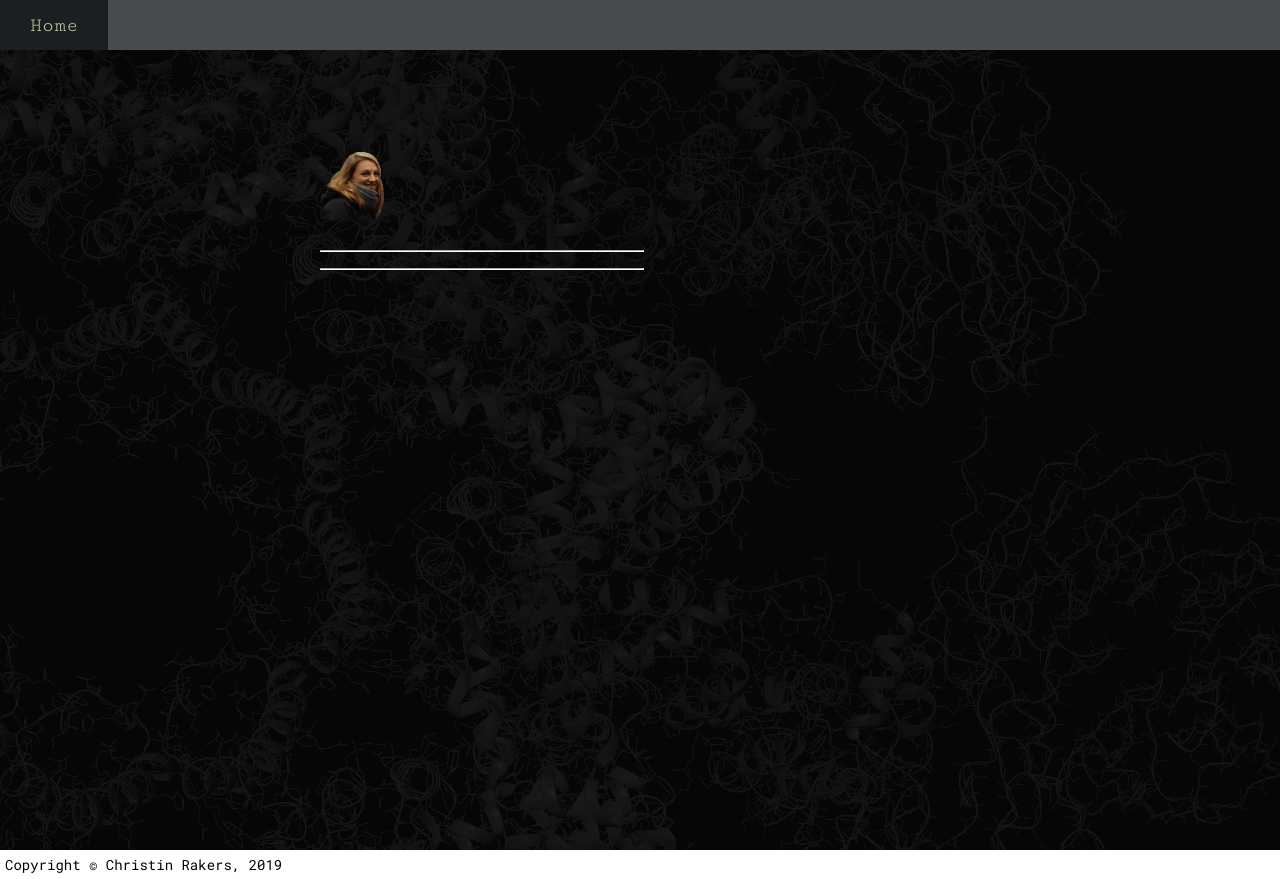
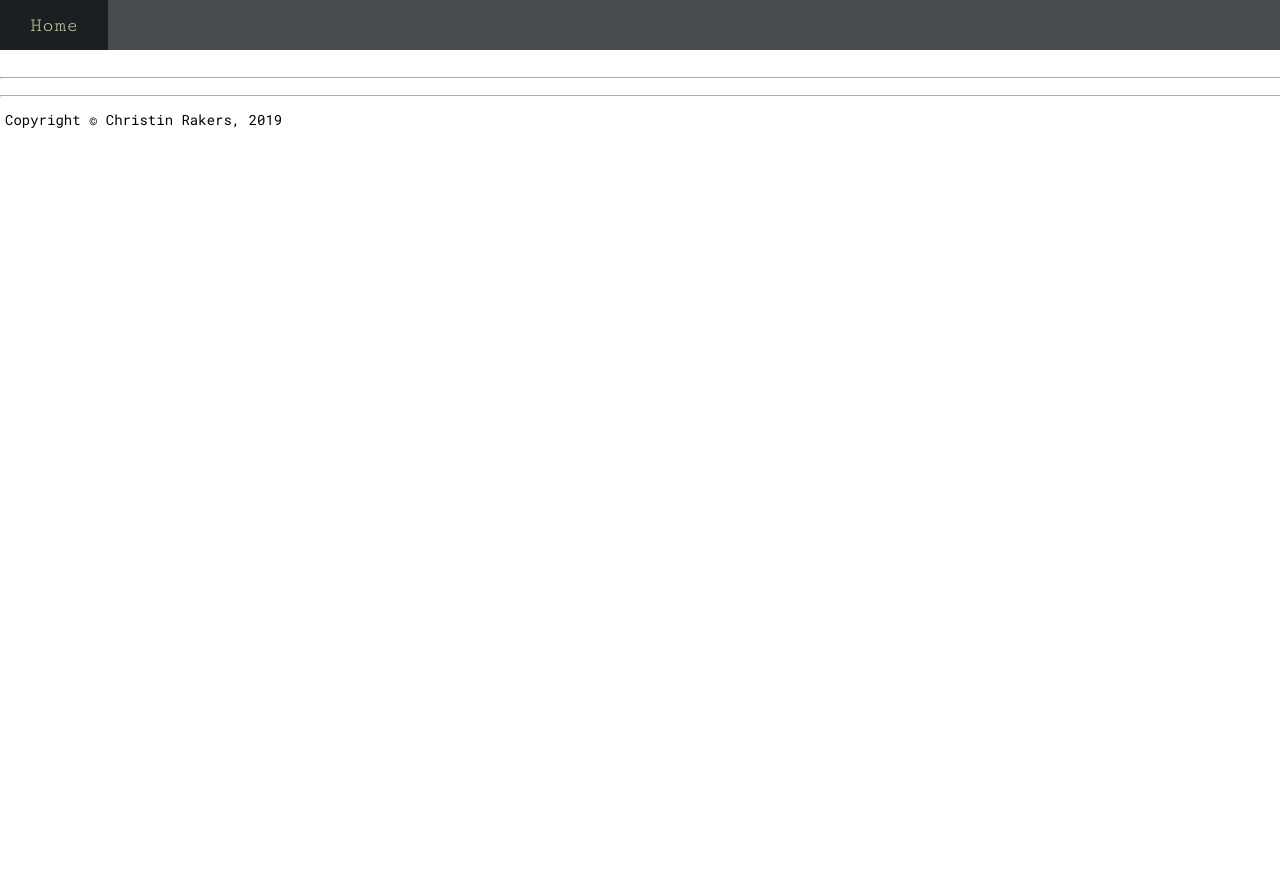
Before and after one commit to srekarc/srekarc.github.io, a plain HTML site: page index.html in a window 1280 px wide. After the commit the page ends 800 px from the top, so only its background shows below. Drawn offline with Linux system fonts and the light colour scheme; some icons are missing.

Commit message:
Update index.html

```diff
--- a/index.html
+++ b/index.html
@@ -17,10 +17,7 @@
 <div class="navi">
   <a class="active" href="index.html">Home</a>
 </div>
-<div class="head"></div>
-    <div class="bgimg">
-    <div class="display-middle">
-    <div style="text-align: left"> <img src="./img/profile3.png" style="width:20%"> </div>
+
     <br>
     <hr>
     </p>
```
